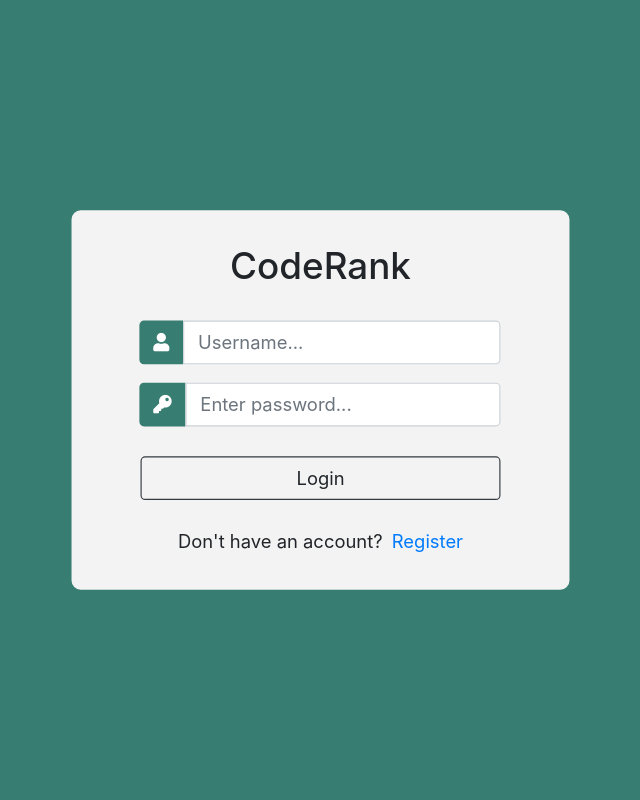
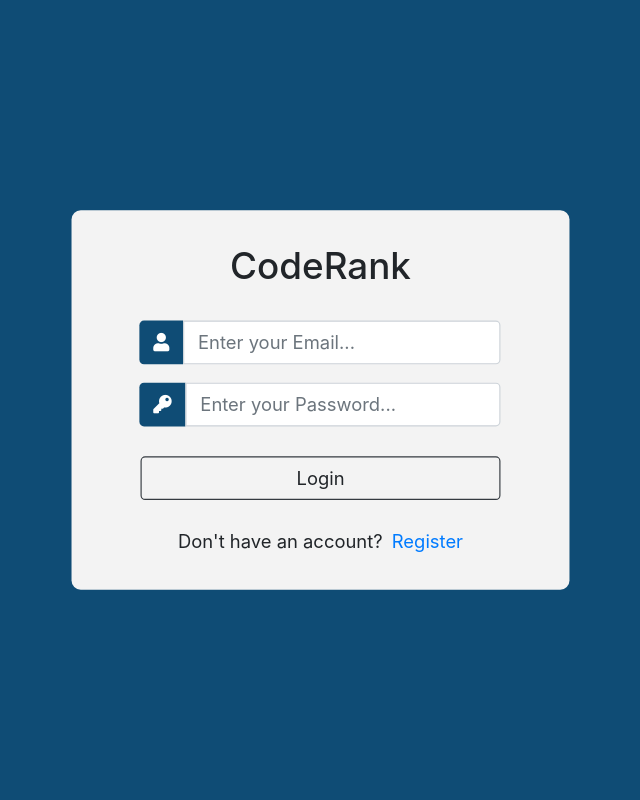
Before and after one commit to Dhruvin711/CodeRank, a Django app: page /login/ in a window 1280 px wide. Shown: the whole page, without its empty margins (320-960 px from the left). Run offline with Django 4.2, Linux system fonts and the light colour scheme; some libraries are stand-ins or nearby versions.

Commit message:
Updated User Authentication

```diff
--- a/base/models.py
+++ b/base/models.py
@@ -2,6 +2,8 @@ from django.db import models
 from django.contrib.auth.models import User
 
 # Create your models here.
+
+User._meta.get_field('email')._unique = True;
 
 class Problem(models.Model):
     name = models.CharField(max_length=100)
--- a/base/templates/base/home.html
+++ b/base/templates/base/home.html
@@ -200,6 +200,8 @@
 
     </div>
 
+
+    {% if request.user.is_authenticated %}
     <div>
         <a href="{% url 'createProblem' %}">
             <svg xmlns="http://www.w3.org/2000/svg" height="1em" viewBox="0 0 448 512">
@@ -228,6 +230,7 @@
             </svg>
         </a>
     </div>
+    {% endif %}
 </div>
 
 {% endblock content %}
--- a/base/templates/base/login-page.html
+++ b/base/templates/base/login-page.html
@@ -21,7 +21,7 @@
                 margin: 0;
                 padding: 0;
                 height: 100%;
-                background-color: #377D71;
+                background-color: #0F4C75;
                 color: #212529;
             }
 
@@ -56,11 +56,11 @@
             }
 
             .login_btn:hover {
-                background-color: #377D71;
+                background-color: #0F4C75;
             }
 
             .input-group-text {
-                background: #377D71 !important;
+                background: #0F4C75 !important;
                 color: white !important;
                 border: 0 !important;
                 border-radius: 4px 0 0 4px !important;
@@ -83,13 +83,13 @@
                                 <div class="input-group-append">
                                     <span class="input-group-text"><i class="fas fa-user"></i></span>
                                 </div>
-                                <input type="text" name="username">
+                                <input type="email" name="email" class="form-control" placeholder="Enter your Email...">
                             </div>
                             <div class="input-group mb-2">
                                 <div class="input-group-append">
                                     <span class="input-group-text"><i class="fas fa-key"></i></span>
                                 </div>
-                                <input type="password" name="password">
+                                <input type="password" name="password" class="form-control" placeholder="Enter your Password...">
                             </div>
 
                             <div class="d-flex justify-content-center mt-3 login_container">
@@ -112,17 +112,6 @@
             </div>
         </div>
 
-        <script>
-            var form_fields = document.getElementsByTagName('input')
-            form_fields[1].placeholder = 'Username...';
-            form_fields[2].placeholder = 'Enter password...';
-
-
-            for (var field in form_fields) {
-                form_fields[field].className += ' form-control'
-            }
-        </script>
-
     </body>
 
 </html>
--- a/base/templates/base/problem-page.html
+++ b/base/templates/base/problem-page.html
@@ -99,10 +99,12 @@
             {% endif %}
         </form>
 
+        {% if request.user.is_authenticated %}
         <br>
         <hr>
 
         <p>Contribute test-cases to this problem: <a href="{% url 'createTestCase' problem.id %}">Click Here</a></p>
+        {% endif %}
 
     </div>
 
--- a/base/templates/base/register-page.html
+++ b/base/templates/base/register-page.html
@@ -21,7 +21,7 @@
                 margin: 0;
                 padding: 0;
                 height: 100%;
-                background-color: #377D71;
+                background-color: #0F4C75;
                 color: #212529;
             }
 
@@ -57,11 +57,11 @@
             }
 
             .login_btn:hover {
-                background-color: #377D71;
+                background-color: #0F4C75;
             }
 
             .input-group-text {
-                background: #377D71 !important;
+                background: #0F4C75 !important;
                 color: white !important;
                 border: 0 !important;
                 border-radius: 4px 0 0 4px !important;
--- a/base/views.py
+++ b/base/views.py
@@ -23,15 +23,19 @@ def loginPage(request):
         return redirect('home')
 
     if request.method == 'POST':
-        username = request.POST.get('username')
+        email = request.POST.get('email')
         password = request.POST.get('password')
 
+        test_user = None
         try:
-            user = User.objects.get(username = username)
+            test_user = User.objects.get(email = email)
         except:
             messages.error(request, 'Username does not exist')
 
-        user = authenticate(request, username=username, password=password)
+        user = None
+        if test_user is not None:
+            username = test_user.username
+            user = authenticate(request, username=username, password=password)
 
         if user is not None:
             login(request, user)
```
